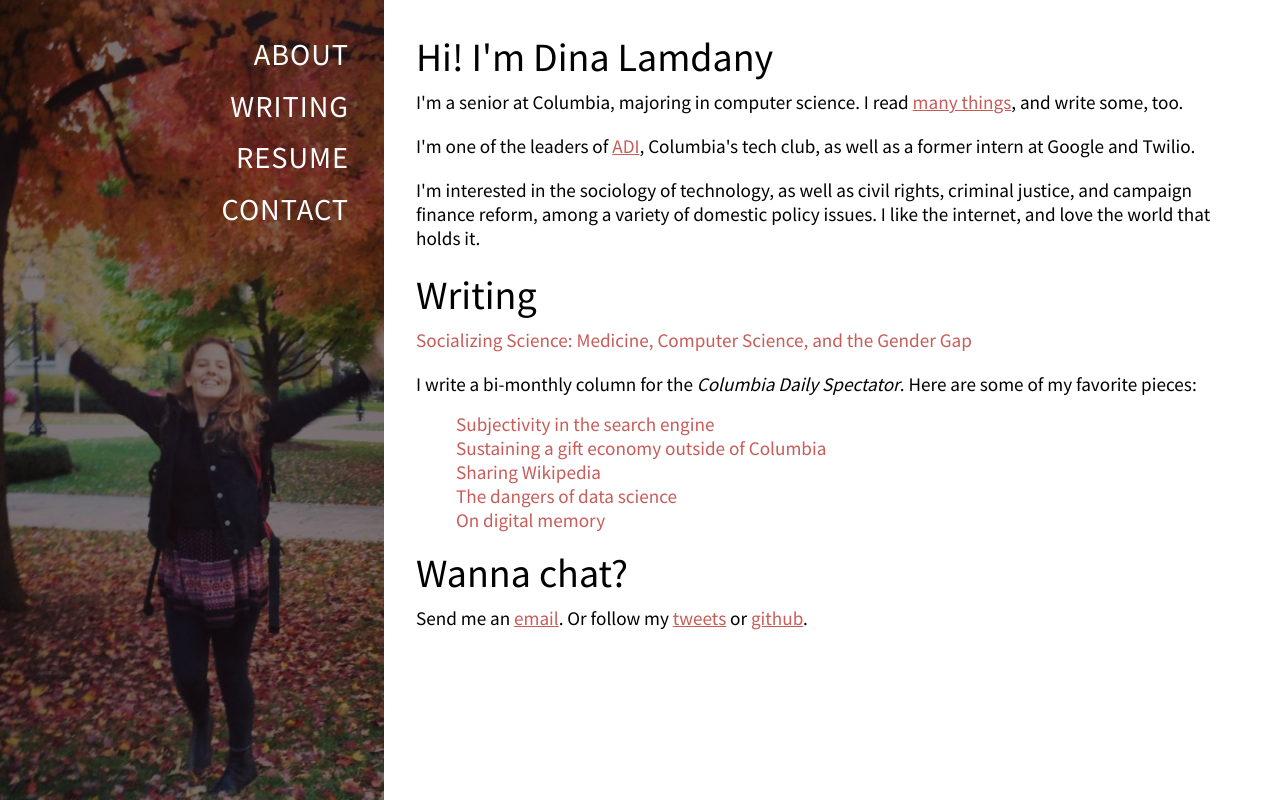
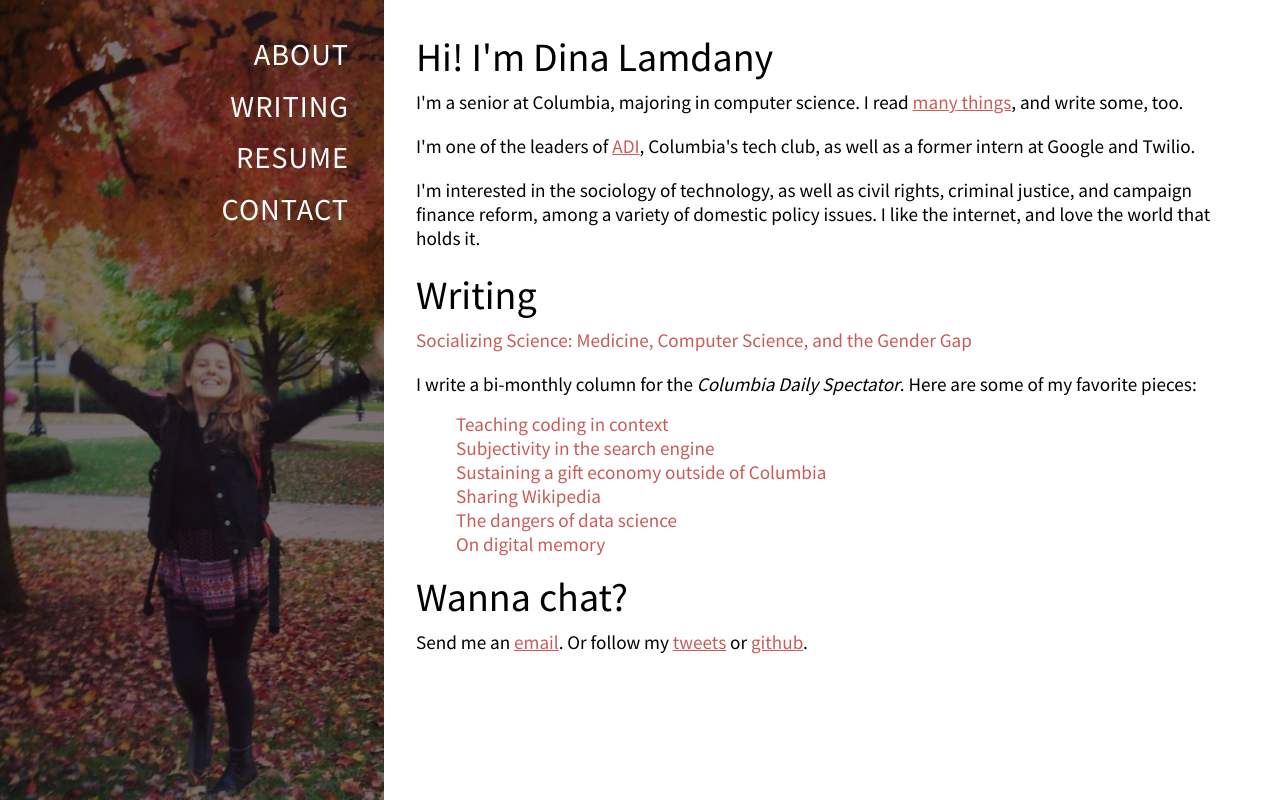
Before and after one commit to dinalamdany/dinalamdany.github.io, a plain HTML site: page index.html in a window 1280 px wide. Drawn offline with Linux system fonts and the light colour scheme.

Commit message:
added new piece

```diff
--- a/index.html
+++ b/index.html
@@ -34,6 +34,7 @@
         <p><a href="http://features.columbiaspectator.com/eye/2014/12/04/socializing-science/">Socializing Science: Medicine, Computer Science, and the Gender Gap</a></p></br>
         <p>I write a bi-monthly column for the <i>Columbia Daily Spectator</i>. Here are some of my favorite pieces:</p>
         <ul>
+            <li><a href="http://columbiaspectator.com/opinion/2015/01/27/teaching-coding-context">Teaching coding in context</a></li>
             <li><a href="http://columbiaspectator.com/opinion/2014/12/08/subjectivity-search-engine">Subjectivity in the search engine</a></li>
             <li><a href="http://columbiaspectator.com/opinion/2014/10/26/sustaining-gift-economy-outside-columbia">Sustaining a gift economy outside of Columbia</a></li>
             <li><a href="http://columbiaspectator.com/opinion/2014/10/13/sharing-wikipedia">Sharing Wikipedia</a></li>
```
